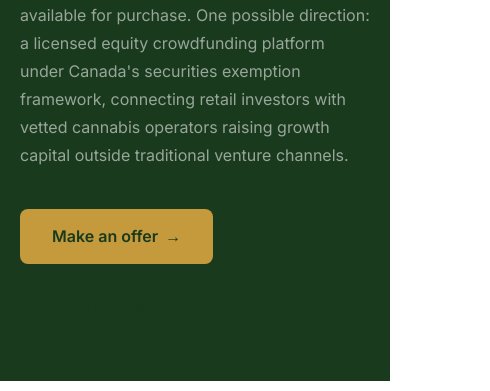
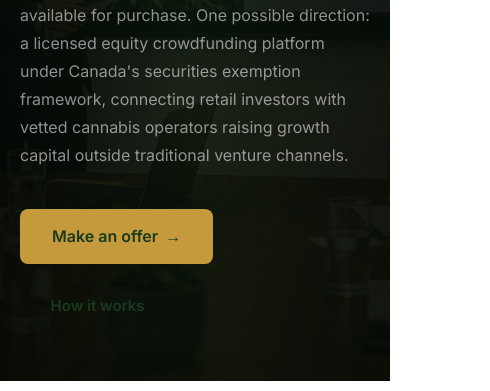
Before and after one commit to JoshuaFrancis/cannabiscrowdfunder-fund, a plain HTML site: page index.html in a window 390 px wide. Shown: the part 453-844 px from the top of the page, 490 px wide, since content can reach past the window. Drawn offline with Linux system fonts and the light colour scheme.

Commit message:
Codex updates: content, styles, assets
Co-Authored-By: Claude Sonnet 4.6 <noreply@anthropic.com>

```diff
--- a/index.html
+++ b/index.html
@@ -56,7 +56,6 @@
       },
       "contactPoint": {
         "@type": "ContactPoint",
-        "email": "owner@cannabiscrowdfunder.fund",
         "contactType": "sales"
       }
     },
@@ -69,7 +68,7 @@
           "name": "Is cannabiscrowdfunder.fund available for purchase?",
           "acceptedAnswer": {
             "@type": "Answer",
-            "text": "cannabiscrowdfunder.fund is currently available for purchase. Send an enquiry directly to owner@cannabiscrowdfunder.fund. Brokers are welcome and confidentiality is assumed."
+            "text": "cannabiscrowdfunder.fund is currently available for purchase. Use the contact form to send an enquiry. Brokers are welcome and confidentiality is assumed."
           }
         },
         {
@@ -77,7 +76,7 @@
           "name": "How do I make an offer on cannabiscrowdfunder.fund?",
           "acceptedAnswer": {
             "@type": "Answer",
-            "text": "Use the contact form on this page or email owner@cannabiscrowdfunder.fund directly with your offer. The owner reads all enquiries personally and responds to serious offers promptly."
+            "text": "Use the contact form on this page with your offer. The owner reads all enquiries personally and responds to serious offers promptly."
           }
         },
         {
@@ -117,12 +116,13 @@
 <main id="top">
 
 <section class="hero" aria-label="CANNABISCROWDFUNDER.FUND">
+  <div class="hero__image" aria-hidden="true"><img src="assets/hero.jpg" alt="" /></div>
   <div class="hero__inner">
     <div class="hero__left">
       <h1 class="hero__hed">Invest in Canadian cannabis <em>from $250.</em></h1>
       <p class="hero__sub"><strong>CANNABISCROWDFUNDER.FUND</strong> is available for purchase. One possible direction: a licensed equity crowdfunding platform under Canada's securities exemption framework, connecting retail investors with vetted cannabis operators raising growth capital outside traditional venture channels.</p>
       <div class="hero__cta">
-        <a class="btn-primary btn-primary--lg btn-gold" href="mailto:owner@cannabiscrowdfunder.fund?subject=Offer%20on%20CANNABISCROWDFUNDER.FUND">Make an offer <span aria-hidden="true">→</span></a>
+        <a class="btn-primary btn-primary--lg btn-gold" href="#acquire">Make an offer <span aria-hidden="true">→</span></a>
         <a class="btn-outline" href="#what">How it works</a>
       </div>
     </div>
@@ -224,15 +224,14 @@
     <p class="acquire__eyebrow"><span class="acquire__eyebrow-dot" aria-hidden="true"></span>The asset is the address</p>
     <h2 class="acquire__title">Purchase <em>CANNABISCROWDFUNDER.FUND</em>.</h2>
     <p class="acquire__lede">Send a note. Offers, partnerships, and serious enquiries are read by the owner directly. Brokers welcome. Confidentiality assumed.</p>
-    <form class="acquire-form" action="mailto:owner@cannabiscrowdfunder.fund" method="post" enctype="text/plain">
+    <form class="acquire-form" action="#" method="post" enctype="text/plain">
       <div class="acquire-form__row">
         <label class="field"><span class="field__label">Name</span><input type="text" name="name" required autocomplete="name" /></label>
-        <label class="field"><span class="field__label">Email</span><input type="email" name="email" required autocomplete="email" placeholder="you@company.com" /></label>
+        <label class="field"><span class="field__label">Reply contact</span><input type="email" name="email" required autocomplete="email" placeholder="Where should we reply?" /></label>
       </div>
       <label class="field"><span class="field__label">Offer or message</span><textarea name="message" rows="3" placeholder="A few lines is plenty."></textarea></label>
       <div class="acquire-form__actions">
         <button class="btn-primary btn-primary--lg" type="submit">Send enquiry <span aria-hidden="true">→</span></button>
-        <p class="acquire-form__alt">Or write to <a href="mailto:owner@cannabiscrowdfunder.fund">owner@cannabiscrowdfunder.fund</a></p>
       </div>
     </form>
   </div>
@@ -244,11 +243,11 @@
     <div class="faq__list">
       <div class="faq__item">
         <h3 class="faq__q">Is cannabiscrowdfunder.fund available for purchase?</h3>
-        <p class="faq__a">cannabiscrowdfunder.fund is currently available for purchase. Send an enquiry directly to owner@cannabiscrowdfunder.fund. Brokers are welcome and confidentiality is assumed on all enquiries.</p>
+        <p class="faq__a">cannabiscrowdfunder.fund is currently available for purchase. Use the contact form to send an enquiry. Brokers are welcome and confidentiality is assumed on all enquiries.</p>
       </div>
       <div class="faq__item">
         <h3 class="faq__q">How do I make an offer on cannabiscrowdfunder.fund?</h3>
-        <p class="faq__a">Use the contact form above or email owner@cannabiscrowdfunder.fund directly with your offer or message. The owner reads all enquiries personally and responds to serious offers promptly.</p>
+        <p class="faq__a">Use the contact form on this page with your offer or message. The owner reads all enquiries personally and responds to serious offers promptly.</p>
       </div>
       <div class="faq__item">
         <h3 class="faq__q">Who is selling cannabiscrowdfunder.fund?</h3>
--- a/styles.css
+++ b/styles.css
@@ -158,3 +158,106 @@ a { color: inherit; text-decoration: none; }
 .faq__item { padding: 1.5rem 0; border-bottom: 1px solid var(--rule); }
 .faq__q { font-family: var(--ff-serif); font-size: 1.05rem; font-weight: 700; color: var(--white); margin-bottom: .5rem; }
 .faq__a { font-size: .9rem; line-height: 1.75; color: var(--ash); }
+
+/* --- Mobile overflow hardening --- */
+html,
+body {
+  max-width: 100%;
+  overflow-x: clip;
+}
+
+body {
+  overscroll-behavior-x: none;
+}
+
+img,
+svg,
+video,
+canvas {
+  max-width: 100%;
+  height: auto;
+}
+
+main,
+section,
+header,
+footer,
+nav,
+form,
+fieldset,
+[class*="__inner"],
+[class*="__grid"],
+[class*="__row"],
+[class*="__cols"],
+[class*="__card"],
+[class*="__item"] {
+  min-width: 0;
+}
+
+input,
+textarea,
+select,
+button {
+  max-width: 100%;
+  min-width: 0;
+}
+
+p,
+h1,
+h2,
+h3,
+h4,
+h5,
+h6,
+a,
+li,
+span {
+  overflow-wrap: anywhere;
+}
+
+@media (max-width: 480px) {
+  .btn,
+  .btn-primary,
+  .btn-ghost,
+  [class*="btn"],
+  [class*="button"] {
+    max-width: 100%;
+    white-space: normal;
+  }
+}
+
+/* --- Hero image layer --- */
+.hero {
+  position: relative;
+  isolation: isolate;
+}
+
+.hero__image {
+  position: absolute;
+  inset: 0;
+  z-index: 0;
+  overflow: hidden;
+  pointer-events: none;
+}
+
+.hero__image img {
+  width: 100%;
+  height: 100%;
+  object-fit: cover;
+  opacity: .28;
+  filter: saturate(.95) contrast(1.04);
+}
+
+.hero__image::after {
+  content: "";
+  position: absolute;
+  inset: 0;
+  background:
+    linear-gradient(90deg, rgba(0,0,0,.62), rgba(0,0,0,.22) 48%, rgba(0,0,0,.5)),
+    linear-gradient(180deg, rgba(0,0,0,.3), rgba(0,0,0,.58));
+}
+
+.hero > :not(.hero__image) {
+  position: relative;
+  z-index: 1;
+}
```
Also changed, not shown: assets/hero.jpg (added).
